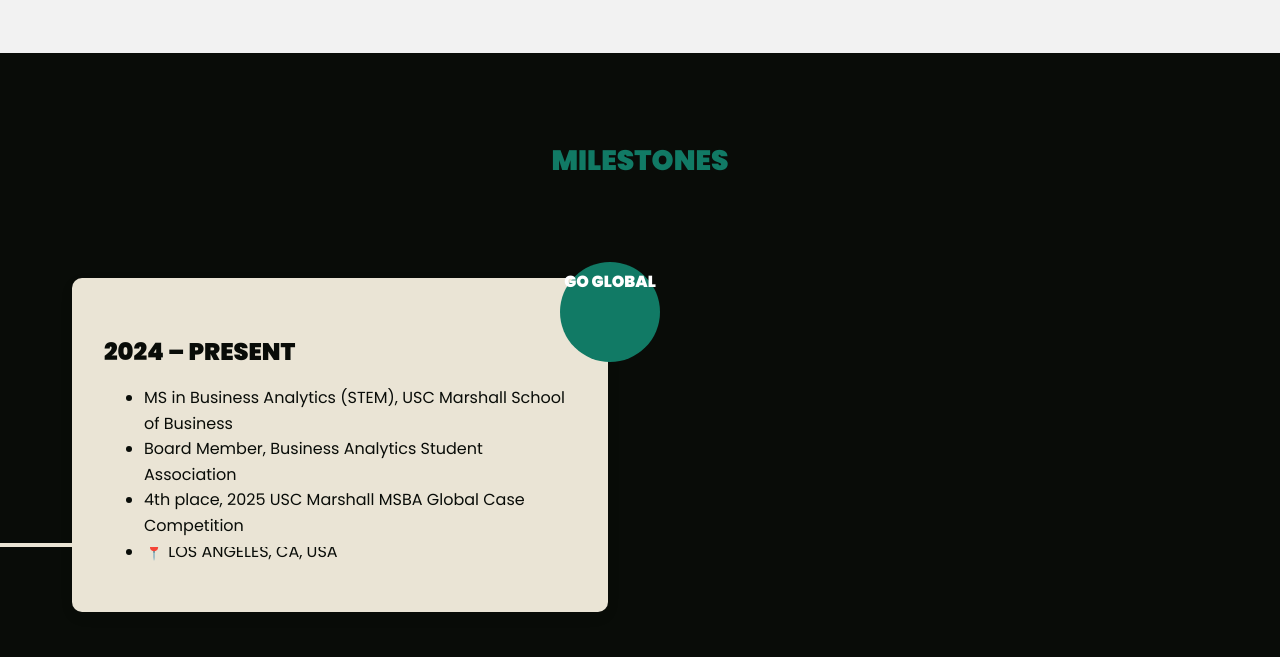
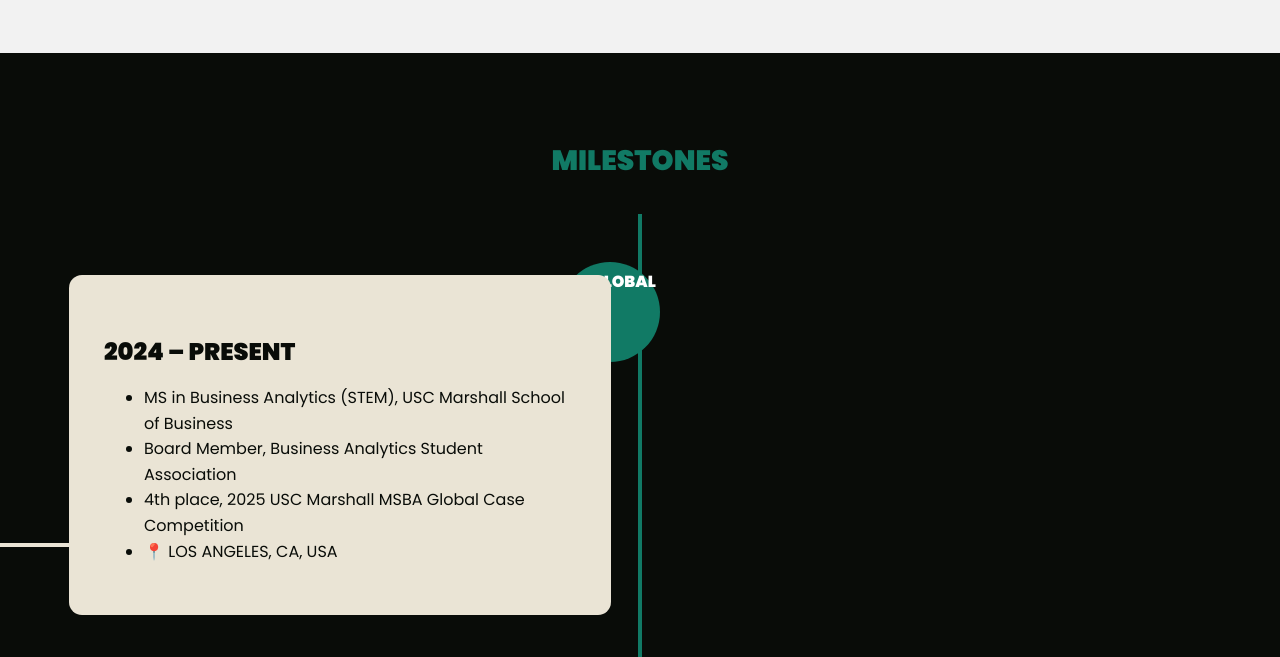
Before and after one commit to plvu99/website, a plain HTML site: page experience/index.html in a window 1280 px wide. Shown: the part 257-914 px from the top of the page. Drawn offline with nearby package versions, Linux system fonts and the light colour scheme.

Commit message:
Update index.html

```diff
--- a/experience/index.html
+++ b/experience/index.html
@@ -163,6 +163,17 @@
       padding: 2rem 0;
     }
 
+    .milestone-timeline::before {
+      content: "";
+      position: absolute;
+      top: 0;
+      bottom: 0;
+      left: 50%;
+      width: 4px;
+      background-color: var(--06);
+      transform: translateX(-50%);
+    }
+
     .milestone-step {
       position: relative;
       width: 50%;
@@ -207,10 +218,11 @@
       background-color: var(--02);
       border-radius: 10px;
       padding: 2rem;
-      box-shadow: 0 5px 15px rgba(0, 0, 0, 0.05);
+      box-shadow: 0 0 0 3px var(--02);
       position: relative;
       color: var(--04);
       font-family: var(--font-poppins);
+      z-index: 1;
     }
 
     .milestone-box h3 {
```
